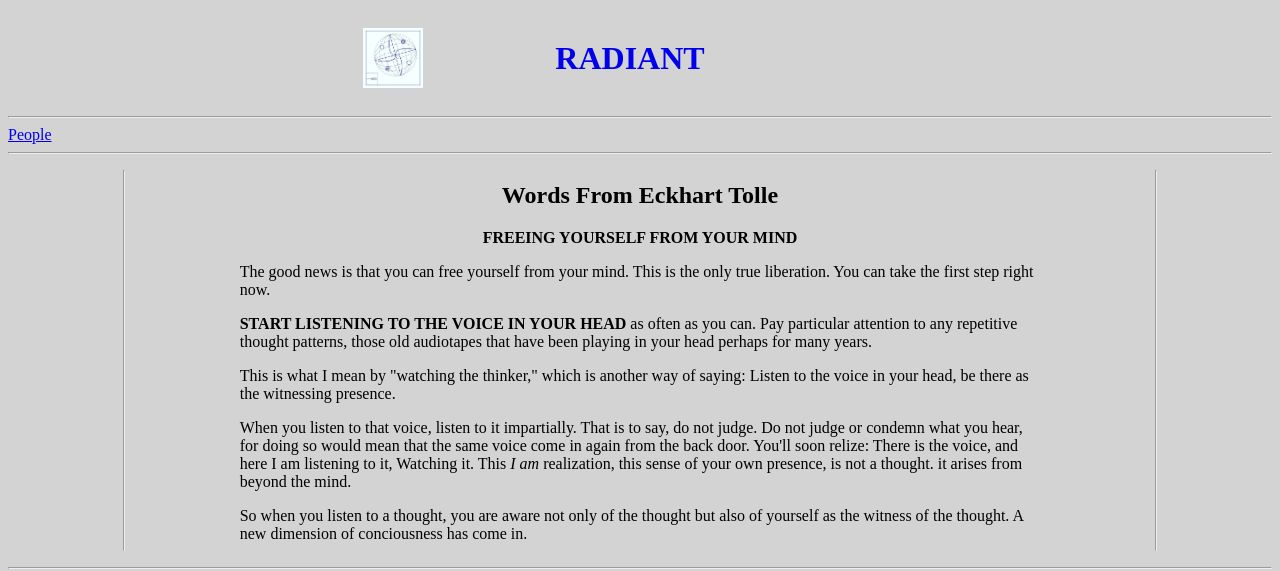
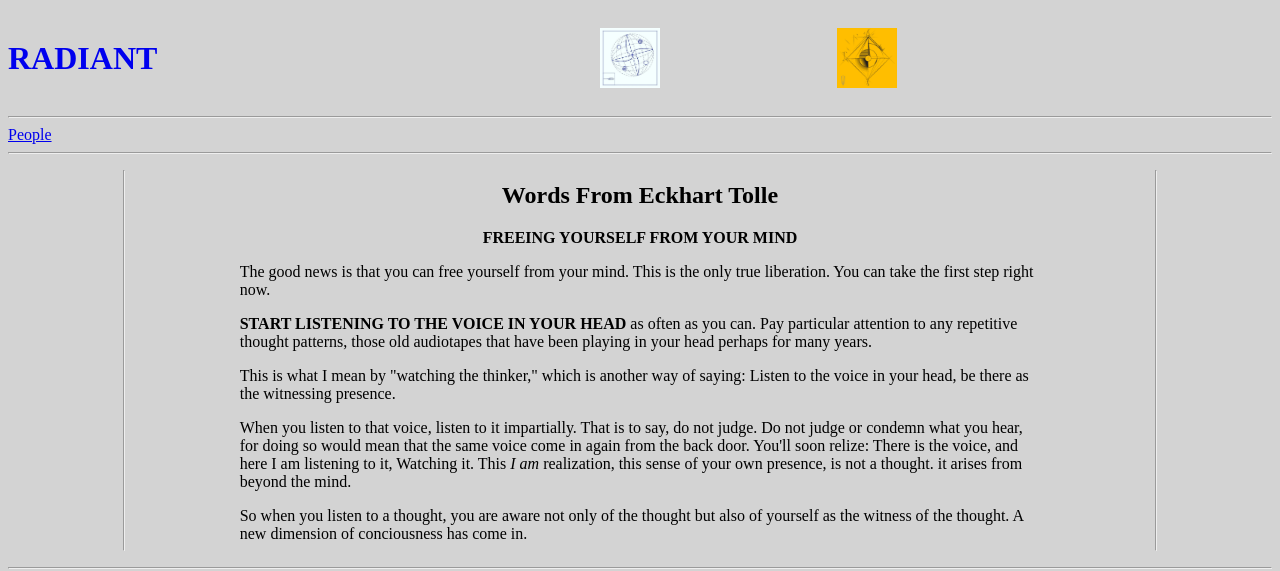
Before and after one commit to mhn-aa/Radiant, a plain HTML site: page index.html in a window 1280 px wide. Shown: the top 571 px of the page. Drawn offline with Linux system fonts and the light colour scheme.

Commit message:
Portal Added

```diff
--- a/Radiant.css
+++ b/Radiant.css
@@ -1,19 +1,28 @@
 .main-nav-bar {
   height: 100px;
-  /* position: sticky; */
   top: 0px;
-  /* z-index: 1; */
   background-color: lightgray;
   display: flex;
   align-items: center;
 }
 .navbar__left {
   display: flex;
-  justify-content: flex-end;
+  justify-content: flex-start;
   flex: 1;
 }
 .navbar__left > img {
   margin-right: 0px;
+  width: 60px;
+  border-radius: 0%;
+  padding-top: 0%;
+}
+.navbar__right > img {
+  width: 60px;
+  border-radius: 0%;
+  padding-top: 0%;
+}
+
+.navbar__center > img {
   width: 60px;
   border-radius: 0%;
   padding-top: 0%;
@@ -27,7 +36,7 @@
 .navbar__right {
   flex: 1;
   display: flex;
-  justify-content: flex-end;
+  justify-content: flex-start;
   margin-right: 20px;
 }
 .triangle {
--- a/index.html
+++ b/index.html
@@ -10,13 +10,15 @@
   <body>
     <div class="main-nav-bar">
       <div class="navbar__left">
+        <a class="main-nav" href="./index.html"><h1>RADIANT</h1></a>
         <!-- <a href="#"><img src="./assets/images/Portal.jpeg" /></a> -->
+      </div>
+      <div class="navbar__center">
         <img src="./assets/images/RADIANT.jpeg" />
       </div>
-      <div class="navbar__center">
-        <a class="main-nav" href="./index.html"><h1>RADIANT</h1></a>
+      <div class="navbar__right">
+        <img src="assets/images/Portal.jpeg" />
       </div>
-      <div class="navbar__right"></div>
     </div>
     <hr style="display: flex; justify-content: center" />
     <div class="initiation">
```
Also changed, not shown: 2 other files.
